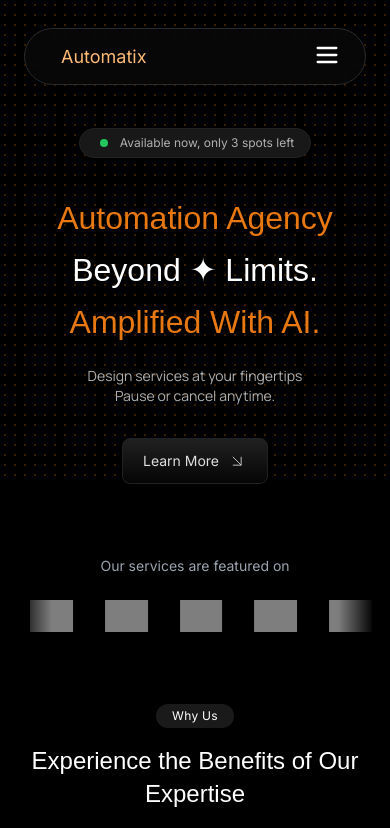
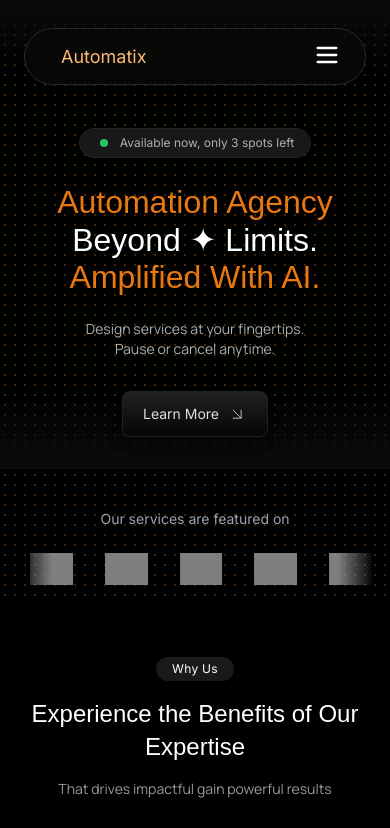
Before and after one commit to Kinza-Saeed/Automatix, a React (Vite) app: page / in a window 390 px wide. Shown: the top 828 px of the page. Built offline with nearby package versions, Linux system fonts and the light colour scheme; grey boxes are pictures that could not be loaded; a web font is replaced by a local one.

Commit message:
Update index.css and tailwind.config.js

```diff
--- a/src/components/HeroSection.tsx
+++ b/src/components/HeroSection.tsx
@@ -32,25 +32,25 @@
 >
 
 
-{/* Dotted Background - Only for Hero */}
+{/* Dotted Background */}
 <div className="absolute inset-0 z-0 pointer-events-none">
+  {/* Dotted Grid */}
   <div
     className="
-      pt-36                  // mobile top padding (below navbar)
-      sm:pt-48               // more top space for tablets
-      lg:pt-56               // even more top padding on desktop
-      h-[480px]
-      sm:h-[560px]
-      lg:h-[680px]           // taller dotted background for large screens
-      w-full
+      h-[600px] w-full
       bg-[radial-gradient(#e87811_1px,transparent_1px)]
       [background-size:10px_10px]
-      opacity-25
-      transition-all
-      duration-300
+      opacity-30
     "
   />
+
+  {/* Top Fade Gradient */}
+  <div className="absolute top-0 left-0 w-full h-20 bg-gradient-to-b from-[#0B0B0B] to-transparent z-10" />
+
+  {/* Bottom Fade Gradient */}
+  <div className="absolute bottom-0 left-0 w-full h-20 bg-gradient-to-t from-[#0B0B0B] to-transparent z-10" />
 </div>
+
 
  {/* Hero Content */}
         <div
@@ -70,26 +70,26 @@
           </div>
 
           {/* Heading */}
-          <h1
+  <h1
   className="text-[2rem] xs:text-[2.3rem] sm:text-5xl md:text-6xl lg:text-9xl xl:text-7xl
-    font-medium leading-tight font-satoshi
-    space-y-3
-    mt-2 sm:mt-4 md:mt-6"
+    font-medium leading-[1.05] font-satoshi
+    mt-1 sm:mt-4 md:mt-6"
   data-aos="fade-up"
   data-aos-delay="200"
 >
-  <span className="text-[#E87811] block pt-2 sm:pt-4">Automation Agency</span>
-  <span className="text-white block mt-6 sm:mt-4">Beyond <span className="text-white">✦</span> Limits.</span>
-  <span className="text-[#E87811] block mt-6 sm:mt-4">Amplified With AI.</span>
+  <span className="text-[#E87811] block">Automation Agency</span>
+  <span className="text-white block mt-1 sm:mt-2">Beyond <span className="text-white">✦</span> Limits.</span>
+  <span className="text-[#E87811] block mt-1 sm:mt-2">Amplified With AI.</span>
 </h1>
 
 
-         <p
+
+   <p
   className="text-sm xs:text-base sm:text-lg text-[#AFAFAF] mt-6 font-manrope px-2 sm:px-6 md:px-12 text-center"
   data-aos="fade-up"
   data-aos-delay="400"
 >
-  Design services at your fingertips <br className="sm:hidden" />
+  Design services at your fingertips. <br className="sm:hidden" />
   Pause or cancel anytime.
 </p>
 
--- a/src/index.css
+++ b/src/index.css
@@ -177,9 +177,7 @@
   animation: fade-in 0.8s ease-in-out;
 }
 
-.filter-orange {
-  filter: brightness(1.1) sepia(1) hue-rotate(-10deg) saturate(3);
-}
+
 
 @keyframes scroll-x {
   0% {
--- a/tailwind.config.js
+++ b/tailwind.config.js
@@ -25,10 +25,6 @@
         bodyLarge: ["18px", { lineHeight: "1.6" }],
       },
       keyframes: {
-        glow: {
-          "0%, 100%": { boxShadow: "0 0 8px 2px rgba(255,115,51,0.3)" },
-          "50%": { boxShadow: "0 0 12px 4px rgba(255,115,51,0.5)" },
-        },
         marquee: {
           "0%": { transform: "translateX(100%)" },
           "100%": { transform: "translateX(-100%)" },
```
